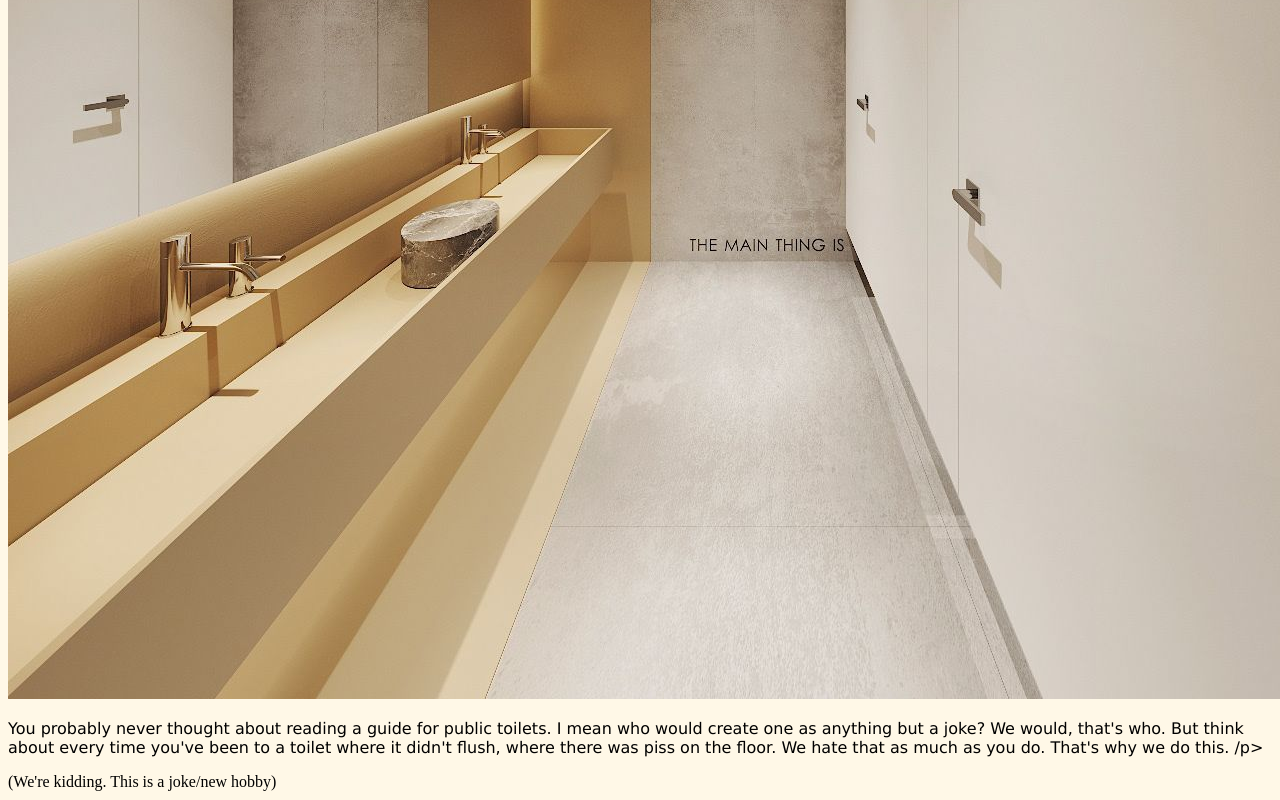
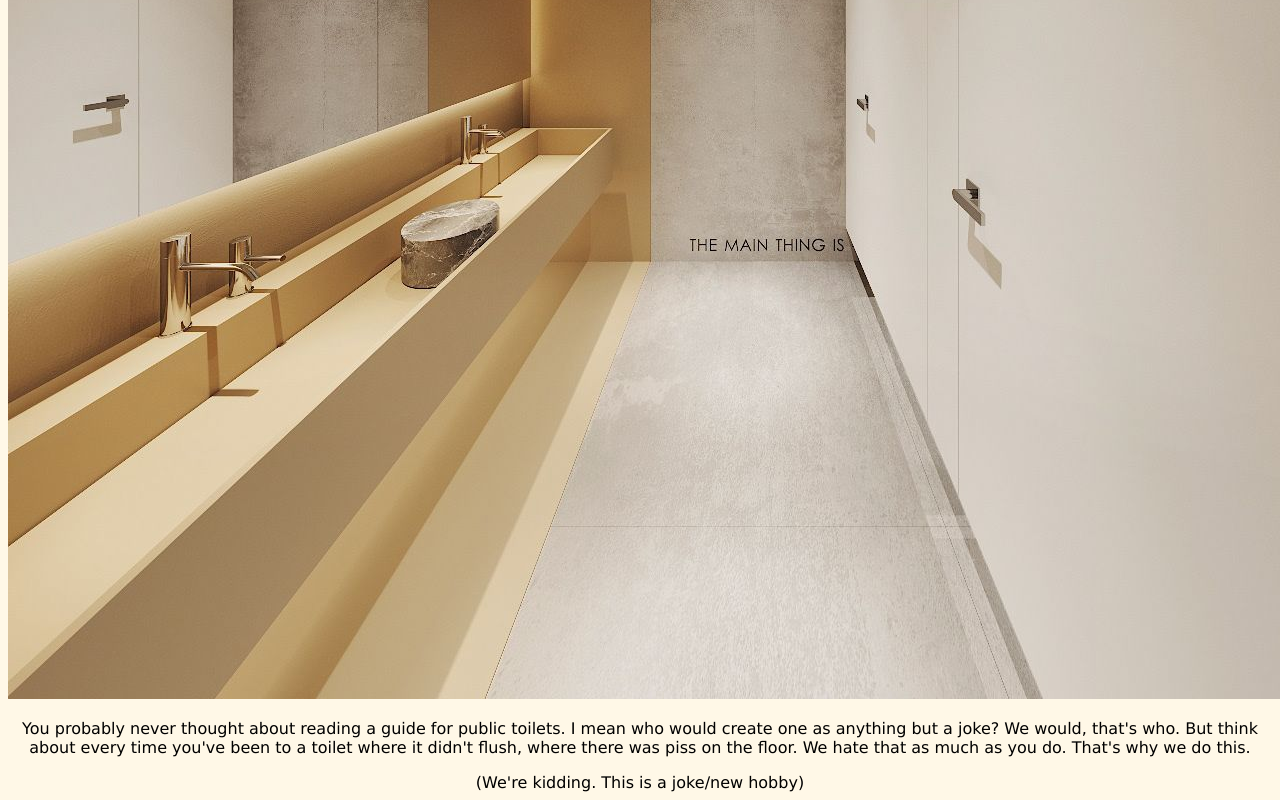
Before and after one commit to Hernz-bearnz/A-londoners-guide-to-public-bathrooms, a plain HTML site: page index.html in a window 1280 px wide. Shown: the part 781-1581 px from the top of the page. Drawn offline with Linux system fonts and the light colour scheme.

Commit message:
Align text with the center

```diff
--- a/index.html
+++ b/index.html
@@ -9,9 +9,9 @@
 <body>
     <h1>A Londoners guide to public bathrooms</h1>
     <img src="Public.jpg" alt="">
-    <p>You probably never thought about reading a guide for public toilets. I mean who would create one as anything but a joke?
+    <p class="text">You probably never thought about reading a guide for public toilets. I mean who would create one as anything but a joke?
         We would, that's who. But think about every time you've been to a toilet where it didn't flush, where there was piss on the floor.
-        We hate that as much as you do. That's why we do this. /p>
-    <div>(We're kidding. This is a joke/new hobby)</div>
+        We hate that as much as you do. That's why we do this. </p>
+    <div class="text">(We're kidding. This is a joke/new hobby)</div>
 </body>
 </html>
--- a/style.css
+++ b/style.css
@@ -6,6 +6,7 @@ img{
 *{
     background-color: #fff8e7;
 }
-p{
-    font-family: Verdana, Geneva, Tahoma, sans-serif;
+.text{
+        font-family: Verdana, Geneva, Tahoma, sans-serif;
+        text-align: center;
 }
```
